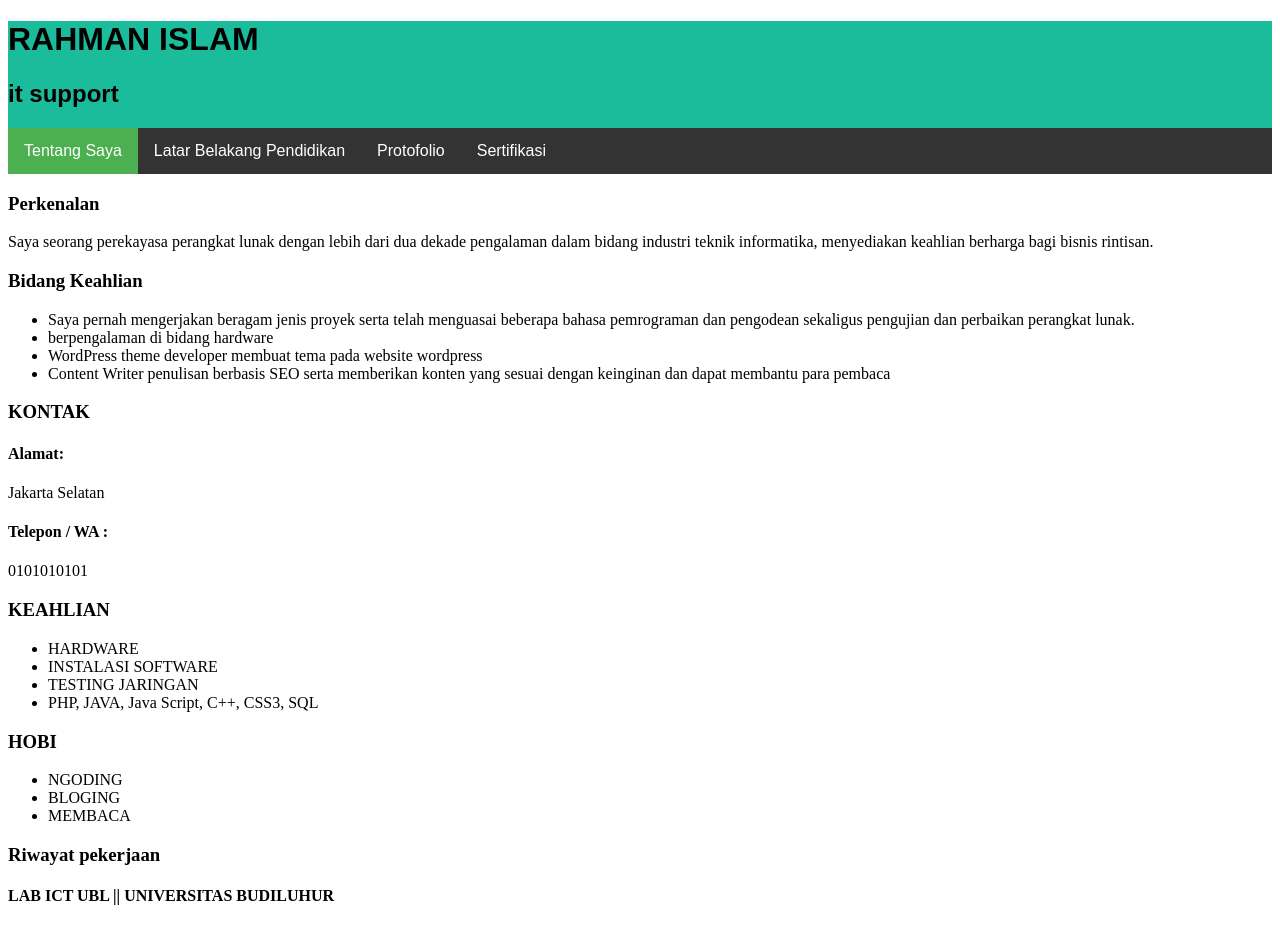
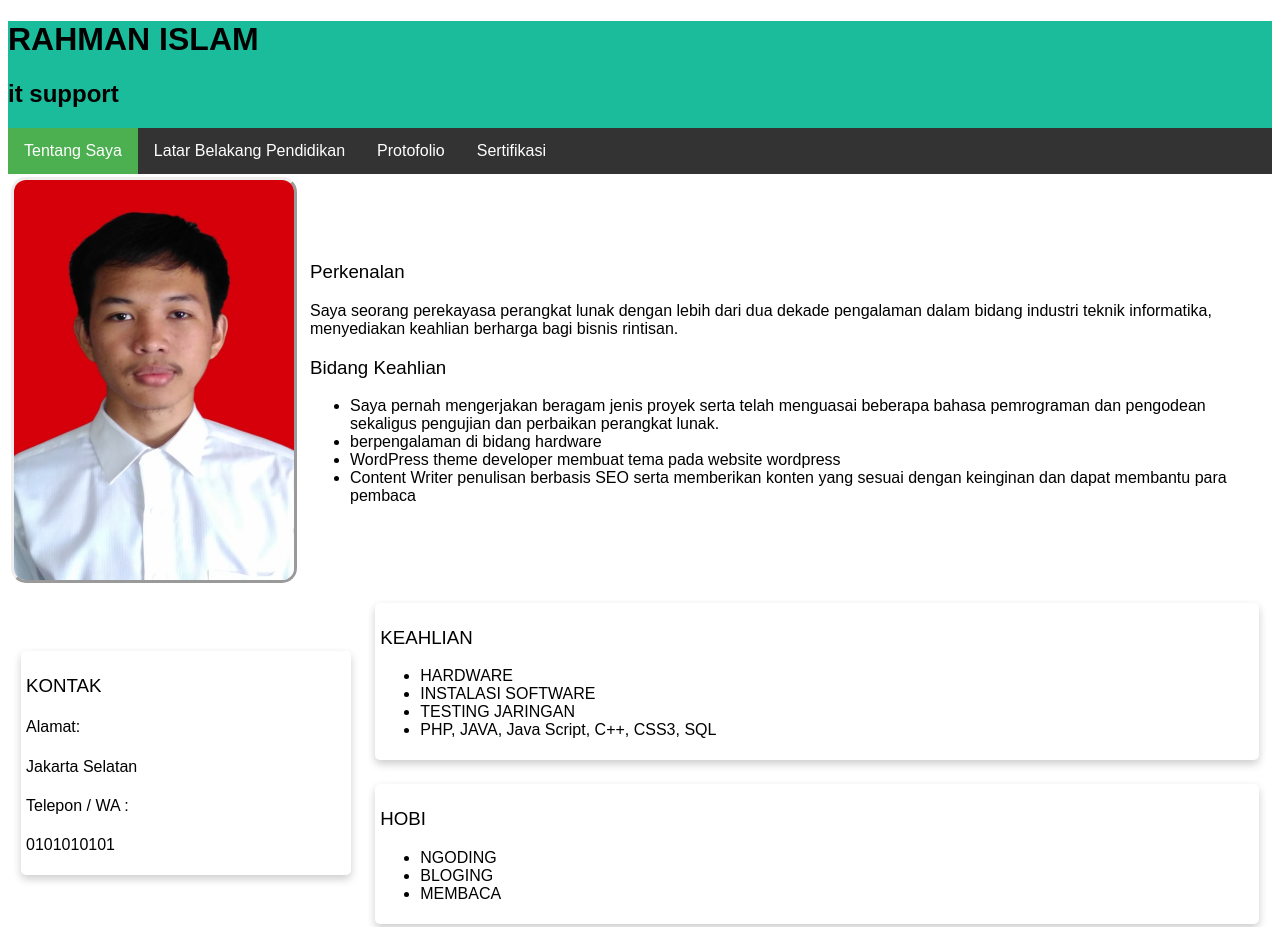
Before and after one commit to RahmanIslamIen/protofolio_keren, a Vue app: page / in a window 1280 px wide. Shown: the top 927 px of the page. Built offline with nearby package versions, Linux system fonts and the light colour scheme.

Commit message:
pembaharuan layout utama

```diff
--- a/src/assets/custom.css
+++ b/src/assets/custom.css
@@ -32,3 +32,67 @@
 .active {
   background-color: #4caf50;
 }
+
+/* bagian gambar profile  */
+.gambarProfile {
+  width: 280px;
+  height: 400px;
+  border-radius: 15px;
+  border-style: outset;
+}
+
+/* font karakter huruf di elemen tertentu*/
+@import url("https://fonts.googleapis.com/css2?family=Quicksand:wght@400;500;600;700&display=swap");
+p {
+  font-family: "Quicksand", sans-serif;
+}
+li {
+  font-family: "Quicksand", sans-serif;
+}
+h1 {
+  font-family: "Quicksand", sans-serif;
+  font-weight: 700;
+}
+h2 {
+  font-family: "Quicksand", sans-serif;
+  font-weight: 600;
+}
+h3 {
+  font-family: "Quicksand", sans-serif;
+  font-weight: 500;
+}
+h4 {
+  font-family: "Quicksand", sans-serif;
+  font-weight: 400;
+}
+
+/* konten baris pertama/tajuk */
+.profil {
+  float: left;
+}
+
+/* bagian keterangan */
+.keterangan {
+  padding: 10px;
+}
+
+/* informasi selengkap nya */
+.infoSelengkapnya {
+  box-shadow: 0 4px 8px 0 rgba(0, 0, 0, 0.2);
+  transition: 0.3s;
+  margin: 10px;
+  border-radius: 5px; /* 5px rounded corners */
+  padding: 5px;
+}
+.infoSelengkapnya:hover {
+  box-shadow: 0 8px 16px 0 rgba(0, 0, 0, 0.2);
+}
+
+.infoLengkap {
+  width: 100%;
+}
+
+/* bagian riwayat pekerjaan */
+.kontenRiwayat {
+  float: inline-end;
+}
--- a/src/views/HomeView.vue
+++ b/src/views/HomeView.vue
@@ -3,12 +3,23 @@ import TheWelcome from "@/components/TheWelcome.vue";
 </script>
 
 <template>
+  <table>
+    <tr>
+      <td>
+        <img
+          alt="Gambar Profile"
+          src="../assets/RahmanIslam_profile.jpg"
+          class="gambarProfile"
+        />
+      </td>
+      <td class="keterangan">
         <h3>Perkenalan</h3>
         <p>
           Saya seorang perekayasa perangkat lunak dengan lebih dari dua dekade
-    pengalaman dalam bidang industri teknik informatika, menyediakan keahlian
-    berharga bagi bisnis rintisan.
+          pengalaman dalam bidang industri teknik informatika, menyediakan
+          keahlian berharga bagi bisnis rintisan.
         </p>
+
         <h3>Bidang Keahlian</h3>
         <ul>
           <li>
@@ -19,17 +30,27 @@ import TheWelcome from "@/components/TheWelcome.vue";
           <li>berpengalaman di bidang hardware</li>
           <li>WordPress theme developer membuat tema pada website wordpress</li>
           <li>
-      Content Writer penulisan berbasis SEO serta memberikan konten yang sesuai
-      dengan keinginan dan dapat membantu para pembaca
+            Content Writer penulisan berbasis SEO serta memberikan konten yang
+            sesuai dengan keinginan dan dapat membantu para pembaca
           </li>
         </ul>
+      </td>
+    </tr>
+  </table>
 
+  <table class="infoLengkap">
+    <tr>
+      <td rowspan="2">
+        <div class="infoSelengkapnya">
           <h3>KONTAK</h3>
           <h4>Alamat:</h4>
           <p>Jakarta Selatan</p>
           <h4>Telepon / WA :</h4>
           <p>0101010101</p>
-
+        </div>
+      </td>
+      <td>
+        <div class="infoSelengkapnya">
           <h3>KEAHLIAN</h3>
           <ul>
             <li>HARDWARE</li>
@@ -37,21 +58,32 @@ import TheWelcome from "@/components/TheWelcome.vue";
             <li>TESTING JARINGAN</li>
             <li>PHP, JAVA, Java Script, C++, CSS3, SQL</li>
           </ul>
-
+        </div>
+      </td>
+    </tr>
+    <tr>
+      <td>
+        <div class="infoSelengkapnya">
           <h3>HOBI</h3>
           <ul>
             <li>NGODING</li>
             <li>BLOGING</li>
             <li>MEMBACA</li>
           </ul>
+        </div>
+      </td>
+    </tr>
+  </table>
 
-  <h3>Riwayat pekerjaan</h3>
+  <div class="kontenRiwayat">
+    <h3><u>Riwayat pekerjaan</u></h3>
     <h4>LAB ICT UBL || UNIVERSITAS BUDILUHUR</h4>
     <p>
       saya mempunyai pengalaman praktek kerja lapangan di universitas budi luhur
       pekerjaan saya disana adalah memperbaiki sofware komputer dan berbagai
-    masalah lain nya yang ada pada suatu komputer serta mengerjakan karya tulis
-    yang akan disidang setelah meyelesaikan kegiatan PKL yang berlangsung selama
-    2 bulan.
+      masalah lain nya yang ada pada suatu komputer serta mengerjakan karya
+      tulis yang akan disidang setelah meyelesaikan kegiatan PKL yang
+      berlangsung selama 2 bulan.
     </p>
+  </div>
 </template>
```
Also changed, not shown: src/assets/RahmanIslam_profile.jpg (added). Lines whose indentation alone changed are shown as unchanged.
